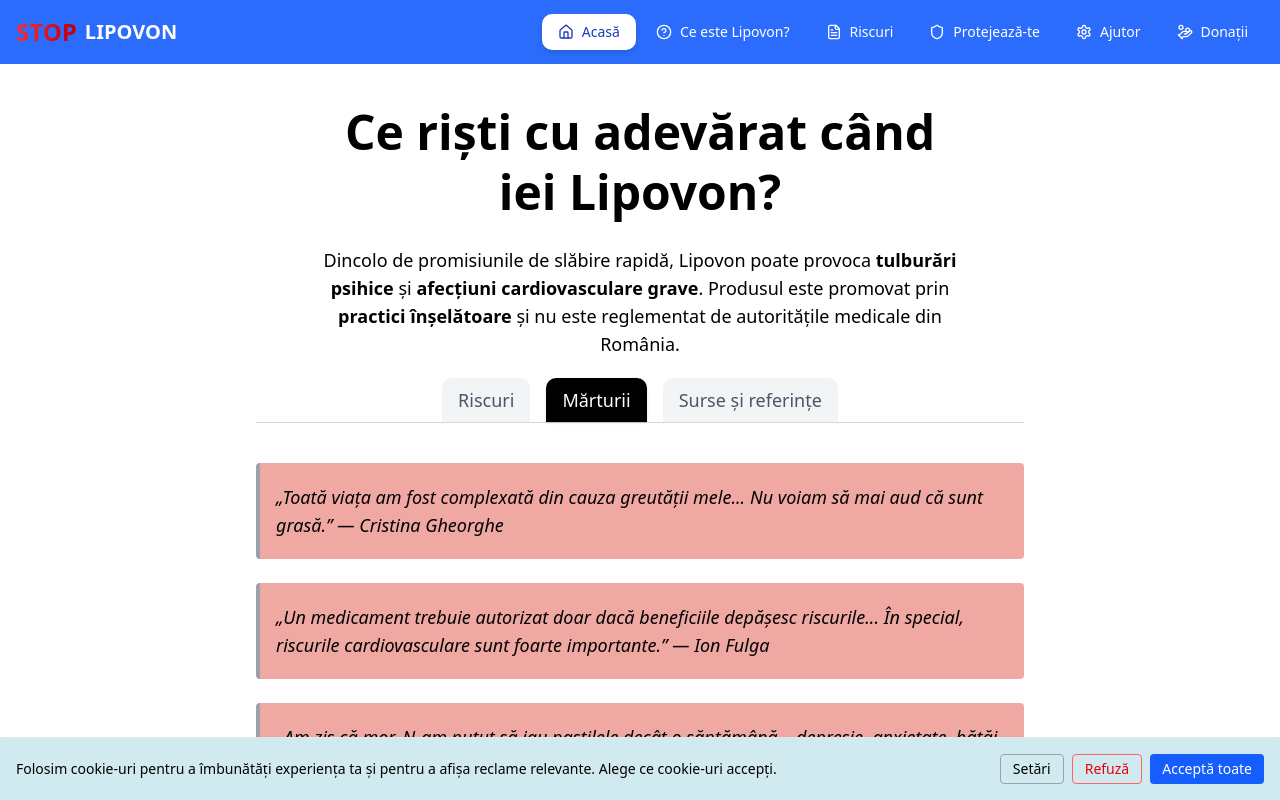
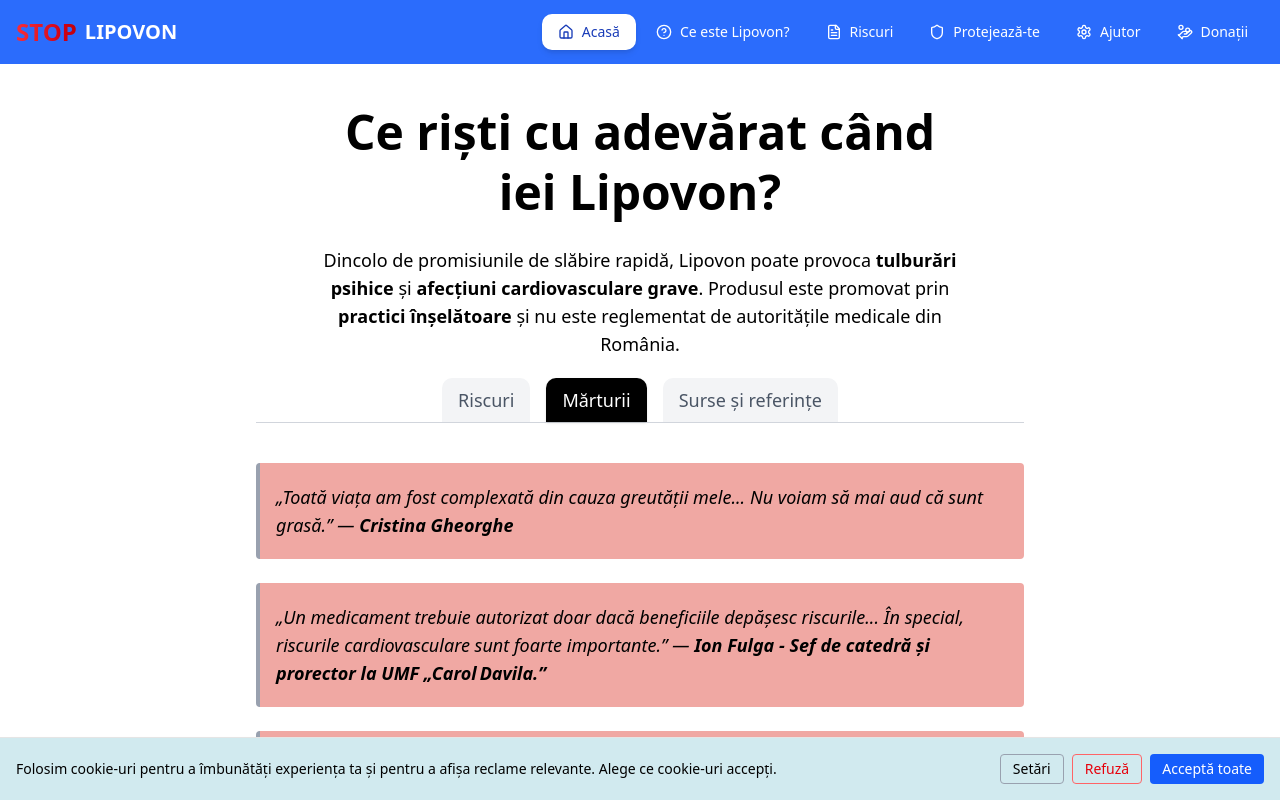
Before and after one commit to Manoroth69/STOP-Lipovon, a React (Vite) app: page / in a window 1280 px wide. Both pictures are taken after a click on the tab "Mărturii". Shown: the part 1596-2396 px from the top of the page. Built offline with nearby package versions, Linux system fonts and the light colour scheme.

Commit message:
last commit

```diff
--- a/src/components/About.jsx
+++ b/src/components/About.jsx
@@ -27,7 +27,7 @@
       content="Lipovon, pastile de slăbit, efecte secundare, adevărul, sănătate, informare, StopLipovon"
     />
     <meta name="author" content="StopLipovon" />
-    <link rel="canonical" href="https://stoplipovon.ro/" />
+    <link rel="canonical" href="https://stoplipovon.com/" />
 
     {/* Open Graph */}
     <meta property="og:title" content="Stop Lipovon – Adevărul despre pastila de slăbit" />
@@ -35,9 +35,9 @@
       property="og:description"
       content="Suntem o inițiativă publică ce documentează efectele reale ale pastilei Lipovon și riscurile consumului fără informare."
     />
-    <meta property="og:url" content="https://stoplipovon.ro/" />
+    <meta property="og:url" content="https://stoplipovon.com/" />
     <meta property="og:type" content="website" />
-    <meta property="og:image" content="https://stoplipovon.ro/og-image.jpg" />
+    <meta property="og:image" content="https://stoplipovon.com/og-image.jpg" />
 
     {/* Twitter */}
     <meta name="twitter:card" content="summary_large_image" />
@@ -46,7 +46,7 @@
       name="twitter:description"
       content="Demascăm suplimentele periculoase. Citește și informează-te despre efectele reale ale Lipovon."
     />
-    <meta name="twitter:image" content="https://stoplipovon.ro/og-image.jpg" />
+    <meta name="twitter:image" content="https://stoplipovon.com/og-image.jpg" />
   </Helmet>
 
   {/* Parallax Background */}
@@ -138,7 +138,12 @@
     animate={{ opacity: 1 }}
     transition={{ duration: 0.8, delay: 1 }}
   >
-            {[FaFacebookF, FaInstagram, FaTwitter, SiTiktok].map((Icon, index) => (
+    {[
+      { Icon: FaFacebookF, url: "https://www.facebook.com/profile.php?id=61576984151946" },
+      { Icon: FaInstagram, url: "https://instagram.com/stoplipovon" },
+      { Icon: FaTwitter, url: "https://twitter.com/stoplipovon" },
+      { Icon: SiTiktok, url: "https://tiktok.com/@stoplipovon" }
+    ].map(({ Icon, url }, index) => (
       <motion.div
         key={index}
         whileHover={{ scale: 1.3, rotate: 15 }}
@@ -149,7 +154,7 @@
       >
         <SparkleEffect>
           <a
-                    href="#"
+            href={url}
             target="_blank"
             rel="noopener noreferrer"
             className="inline-flex p-3 rounded-full bg-white/10 hover:bg-white/20 transition-all duration-300 backdrop-blur-sm border border-white/20"
--- a/src/components/Hero.jsx
+++ b/src/components/Hero.jsx
@@ -32,25 +32,25 @@
       text: "Interzis Internațional",
       position: "top-left",
       type: "error",
-      url: "https://www.ema.europa.eu/en/medicines/human/referrals/sibutramine"
+      url: "https://adevarul.ro/stiri-interne/societate/pastila-de-slabit-interzisa-in-ue-noua-senzatie-2446823.html"
     },
     {
       text: "Risc Cardiac",
       position: "top-right",
       type: "warning",
-      url: "https://www.ahajournals.org/doi/full/10.1161/01.cir.0000113019.46326.6c"
+      url: "https://www.ebihoreanul.ro/stiri/pastile-de-slabit-cu-risc-de-infarct-suplimentul-lipovon-cu-substante-interzise-promovat-masiv-pe-tiktok-si-vandut-pe-internet-in-romania-194276.html"
     },
     {
       text: "Tensiune Crescută!",
       position: "bottom-left",
       type: "caution",
-      url: "https://www.ncbi.nlm.nih.gov/pmc/articles/PMC2918216/"
+      url: "https://hotnews.ro/recorder-pastile-de-slabit-virale-pe-internet-cu-risc-de-moarte-subita-contin-un-drog-din-familia-amfetaminelor-1989192"
     },
     {
       text: "Fii în siguranță!",
       position: "bottom-right",
       type: "success",
-      url: "https://www.who.int/news-room/fact-sheets/detail/healthy-diet"
+      url: "https://www.youtube.com/watch?v=8cvIe_YuG5g"
     },
   ];
 
--- a/src/components/LipovonWarning.jsx
+++ b/src/components/LipovonWarning.jsx
@@ -45,7 +45,7 @@
 
     {/* 🔒 CONȚINUT PAGINĂ */}
     <section
-      className="bg-[#fff] px-4 py-30 flex items-center justify-center min-h-screen"
+      className="bg-[#fff] px-4 py-30 flex items-center justify-center "
       aria-label="Cum să te protejezi de capcana Lipovon"
     >
       <div className="container">
--- a/src/components/Risks.jsx
+++ b/src/components/Risks.jsx
@@ -9,15 +9,27 @@
 const testimoniale = [
   {
     id: 1,
-    text: '„Toată viața am fost complexată din cauza greutății mele... Nu voiam să mai aud că sunt grasă.” — Cristina Gheorghe',
+    text: (
+      <>
+        „Toată viața am fost complexată din cauza greutății mele... Nu voiam să mai aud că sunt grasă.” — <strong>Cristina Gheorghe</strong>
+      </>
+    ),
   },
   {
     id: 2,
-    text: '„Un medicament trebuie autorizat doar dacă beneficiile depășesc riscurile... În special, riscurile cardiovasculare sunt foarte importante.” — Ion Fulga',
+    text: (
+       <>
+    „Un medicament trebuie autorizat doar dacă beneficiile depășesc riscurile... În special, riscurile cardiovasculare sunt foarte importante.” — <strong>Ion Fulga - Sef de catedră și prorector la UMF „Carol Davila.”</strong>
+    </>
+    ),
   },
   {
     id: 3,
-    text: '„Am zis că mor. N-am putut să iau pastilele decât o săptămână... depresie, anxietate, bătăi de inimă rapide.” — Anonim',
+    text:
+  (
+    <>„Am zis că mor. N-am putut să iau pastilele decât o săptămână... depresie, anxietate, bătăi de inimă rapide.” — <strong>Anonim.</strong>
+  </>
+  )
   },
 ]
 
@@ -93,7 +105,7 @@
         </script>
       </Helmet>
 
-      <section className="w-full py-30 px-4 bg-white overflow-x-hidden">
+      <section className="w-full pt-30 px-4 bg-white overflow-x-hidden">
         <div className="container mx-auto flex flex-col items-center space-y-5">
           {/* Headline */}
           <motion.div
```
Also changed, not shown: 1 other file (tests, documents, lock files or other folders). Lines whose indentation alone changed are shown as unchanged.
